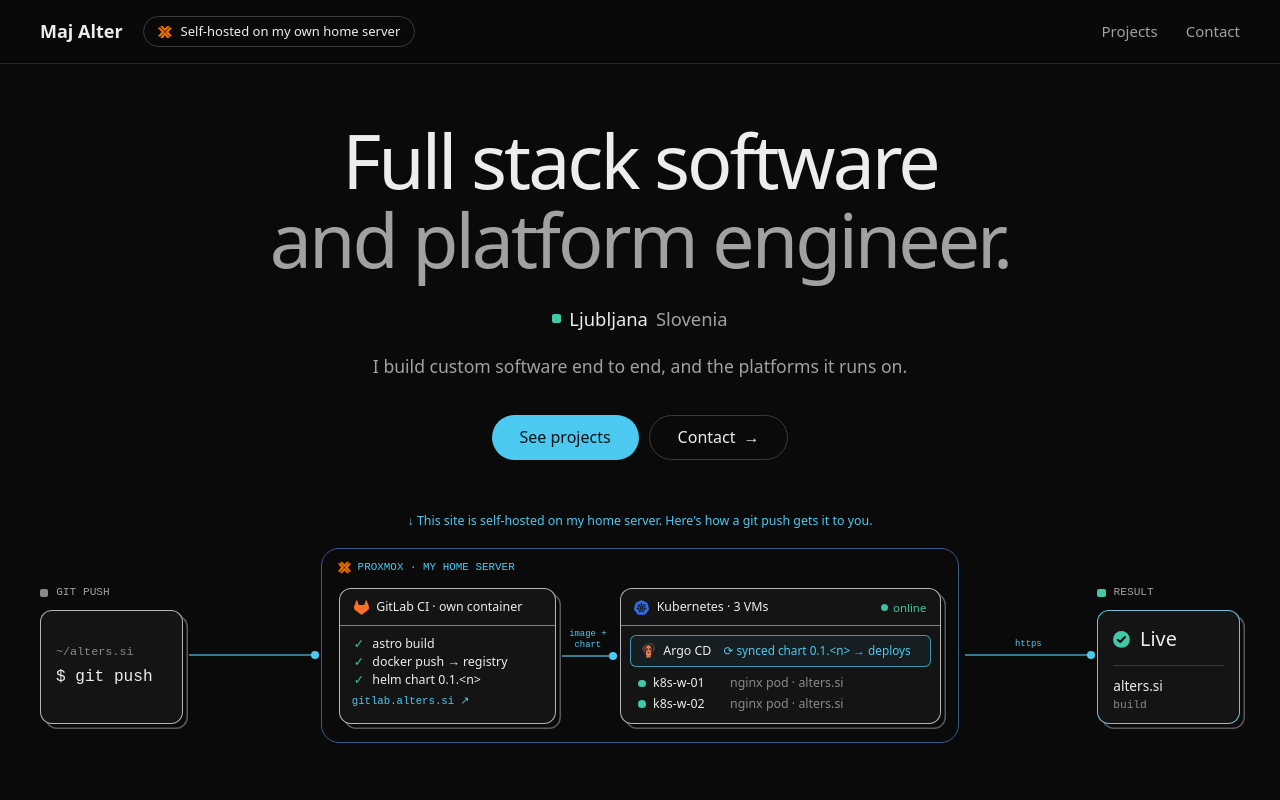
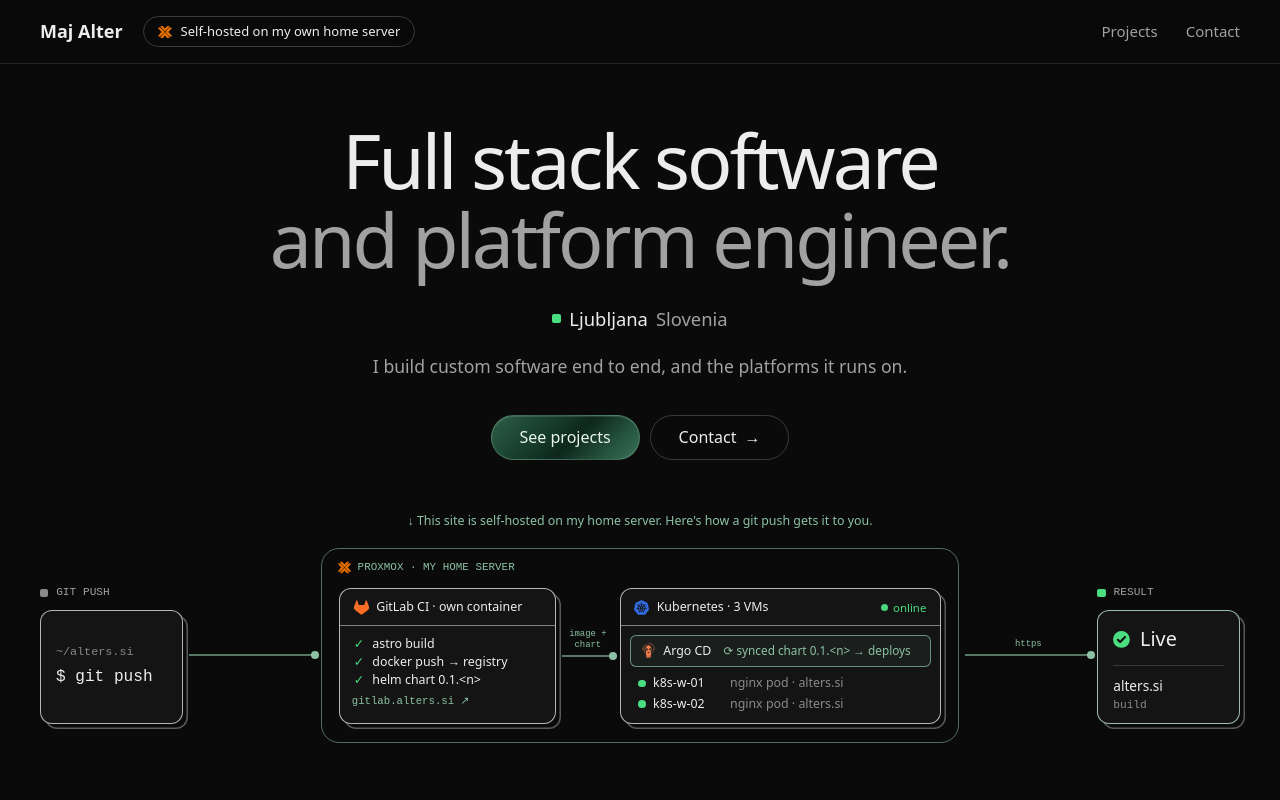
Before and after one commit to almajter/alters.si, an Astro site: page / in a window 1280 px wide. Shown: the top 800 px of the page. Built offline with nearby package versions, Linux system fonts and the light colour scheme; Astro itself is replaced by a stand-in of ours; a web font is replaced by a local one.

Commit message:
site: dark metallic green accent

```diff
--- a/src/components/DeployGraph.astro
+++ b/src/components/DeployGraph.astro
@@ -201,7 +201,7 @@ import { build, pipeline as p } from '../data/content';
     height: 2px;
     margin: 0 0.5em;
     align-self: center;
-    background: rgb(76 201 240 / 0.6);
+    background: rgb(var(--accent-rgb) / 0.6);
   }
   .end + .conn,
   .conn:has(+ .end) {
@@ -246,7 +246,7 @@ import { build, pipeline as p } from '../data/content';
     min-width: 0;
     position: relative;
     padding: 3.2em 1.4em 1.4em;
-    border: 1.5px solid rgb(91 155 248 / 0.55);
+    border: 1.5px solid rgb(var(--accent-rgb) / 0.55);
     border-radius: 18px;
   }
   .frame-label {
@@ -331,9 +331,9 @@ import { build, pipeline as p } from '../data/content';
     gap: 0.6em;
     margin: 0.7em 0.75em 0.6em;
     padding: 0.45em 0.8em;
-    border: 1px solid rgb(76 201 240 / 0.7);
+    border: 1px solid rgb(var(--accent-rgb) / 0.7);
     border-radius: 6px;
-    background: rgb(76 201 240 / 0.06);
+    background: rgb(var(--accent-rgb) / 0.06);
     white-space: nowrap;
   }
   .argo strong {
--- a/src/components/visuals/HomeServer.astro
+++ b/src/components/visuals/HomeServer.astro
@@ -214,7 +214,7 @@ import { homeServer as h } from '../../data/content';
     flex: 0 1 40px;
     min-width: 14px;
     height: 2px;
-    background: rgb(76 201 240 / 0.6);
+    background: rgb(var(--accent-rgb) / 0.6);
   }
   .ports {
     display: flex;
--- a/src/components/visuals/Pipeline.astro
+++ b/src/components/visuals/Pipeline.astro
@@ -58,7 +58,7 @@ const steps = [
     bottom: 100%;
     width: 2px;
     height: 14px;
-    background: rgb(91 155 248 / 0.7);
+    background: rgb(var(--accent-rgb) / 0.7);
   }
   .tile {
     flex: none;
--- a/src/pages/index.astro
+++ b/src/pages/index.astro
@@ -117,8 +117,10 @@ const year = new Date().getFullYear();
     --muted: #a1a1a1;
     /* Light enough for 4.5:1 contrast on every card tint. */
     --faint: #8a8a8a;
-    --accent: #4cc9f0;
-    --ok: #3ec9a7;
+    --accent: #8cc2a4;
+    --accent-rgb: 140 194 164;
+    --metal: linear-gradient(135deg, #2c5e47 0%, #163a2b 38%, #0d271d 55%, #24513d 78%, #3a7358 100%);
+    --ok: #4ade80;
     --sans: 'Host Grotesk Variable', system-ui, sans-serif;
     --mono: 'JetBrains Mono Variable', ui-monospace, monospace;
     color-scheme: dark;
@@ -398,11 +400,13 @@ const year = new Date().getFullYear();
     text-decoration: none;
   }
   .btn-primary {
-    background: var(--accent);
-    color: #04121a;
+    background: var(--metal);
+    border: 1px solid rgb(var(--accent-rgb) / 0.35);
+    box-shadow: inset 0 1px 0 rgb(255 255 255 / 0.12);
+    color: #e8f3ec;
   }
   .btn-primary:hover {
-    background: #7dd8f4;
+    filter: brightness(1.25);
   }
   .btn-outline {
     border: 1px solid var(--line-strong);
```
Also changed, not shown: public/favicon.svg.
